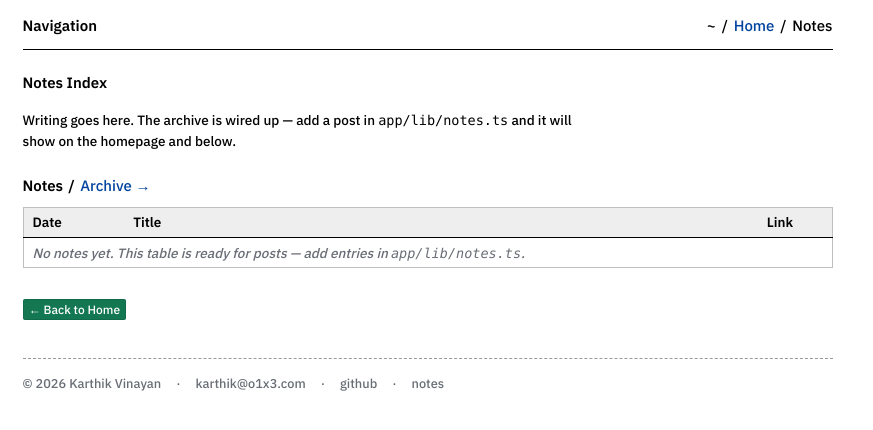
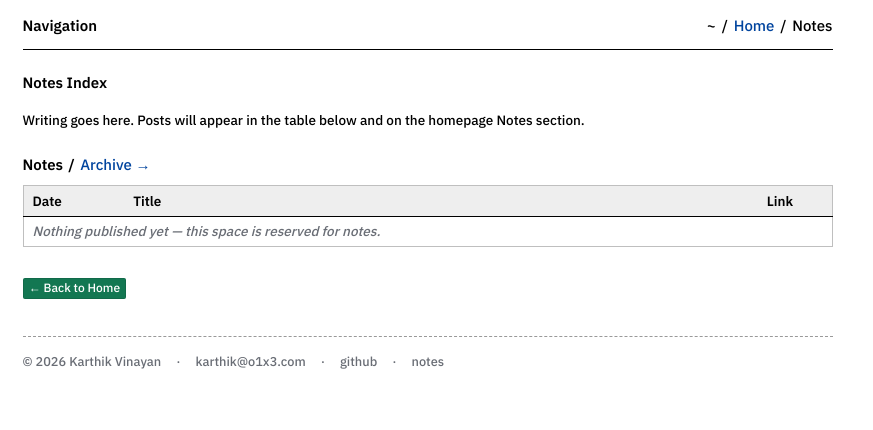
Before and after one commit to o1x3/web, a Next.js app: page /notes in a window 1280 px wide. Shown: the top 430 px of the page, without its empty margins (0-873 px from the left). Built offline with nearby package versions, Linux system fonts and the light colour scheme.

Commit message:
polish: soften Notes empty-state copy for visitors
Co-authored-by: Karthik <karthikvinayan57@gmail.com>

```diff
--- a/app/components/sections/DocumentHome.tsx
+++ b/app/components/sections/DocumentHome.tsx
@@ -214,8 +214,7 @@ export function NotesSection({ limit }: { limit?: number }) {
           {visible.length === 0 ? (
             <tr>
               <td colSpan={3} className="empty-cell">
-                No notes yet. This table is ready for posts — add entries in{' '}
-                <code>app/lib/notes.ts</code>.
+                Nothing published yet — this space is reserved for notes.
               </td>
             </tr>
           ) : (
--- a/app/layout.tsx
+++ b/app/layout.tsx
@@ -1,5 +1,4 @@
 import type { Metadata } from 'next'
-import { headers } from 'next/headers'
 import { IBM_Plex_Sans } from 'next/font/google'
 import { Analytics } from '@vercel/analytics/next'
 import { SpeedInsights } from '@vercel/speed-insights/next'
@@ -83,16 +82,14 @@ export const viewport = {
   themeColor: '#ffffff',
 }
 
-export default async function RootLayout({
+export default function RootLayout({
   children,
 }: {
   children: React.ReactNode
 }) {
-  const nonce = (await headers()).get('x-nonce') ?? ''
-
   return (
     <html lang="en" className={ibmPlexSans.variable} suppressHydrationWarning>
-      <body data-nonce={nonce || undefined}>
+      <body>
         <FaviconInit />
         <ErrorBoundary>
           <div className="site">
--- a/app/notes/page.tsx
+++ b/app/notes/page.tsx
@@ -13,9 +13,8 @@ export default function NotesIndexPage() {
     <>
       <h1 className="page-title">Notes Index</h1>
       <p className="page-intro">
-        Writing goes here. The archive is wired up — add a post in{' '}
-        <code>app/lib/notes.ts</code> and it will show on the homepage and
-        below.
+        Writing goes here. Posts will appear in the table below and on the
+        homepage Notes section.
       </p>
       <NotesSection />
       <p className="back-row">
```
